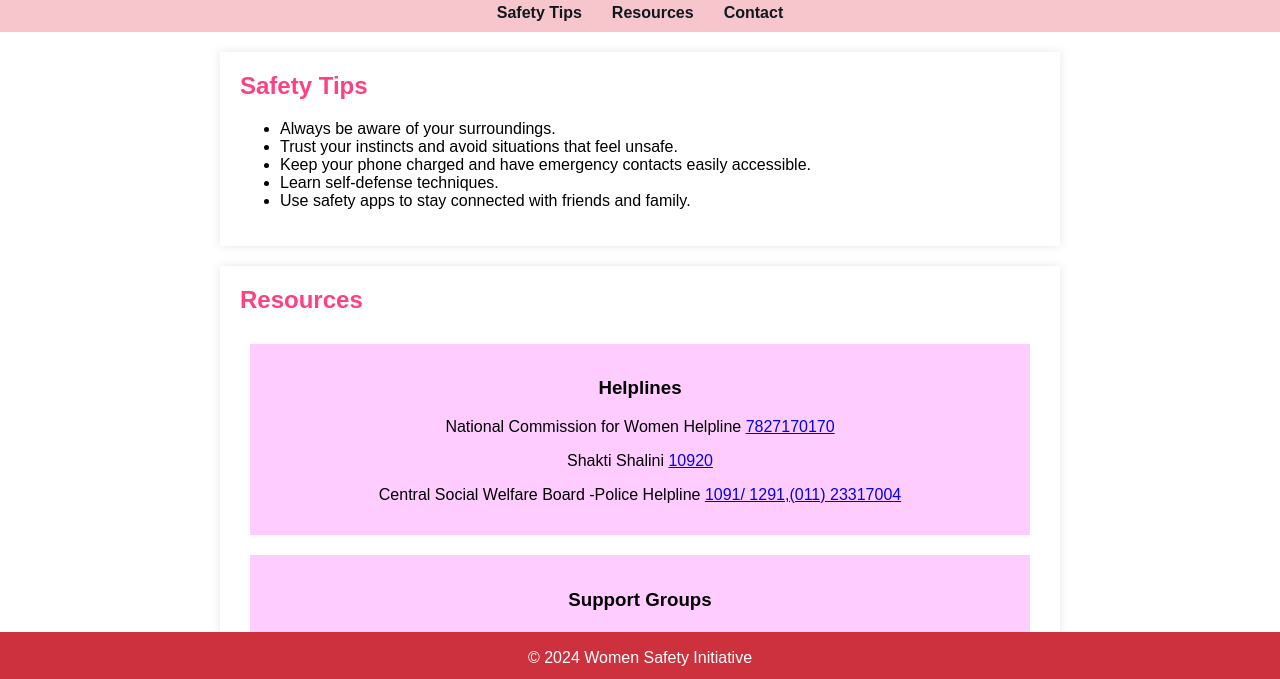
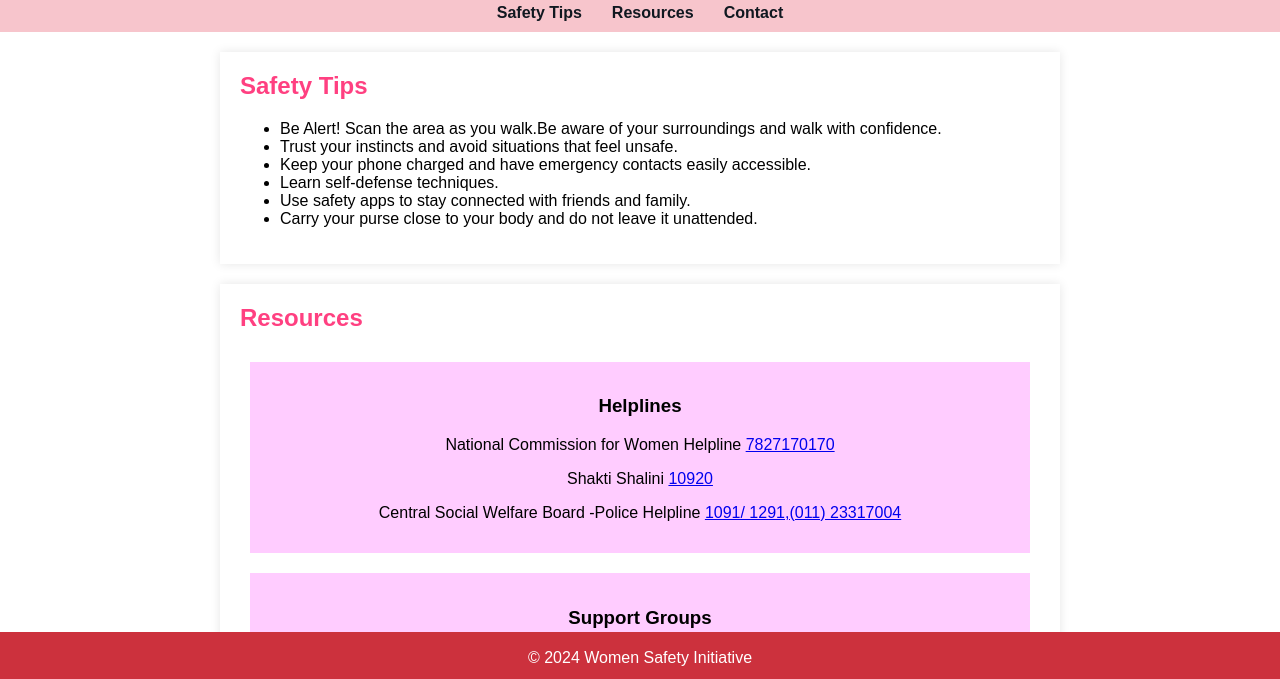
Before and after one commit to ShrishtiSingh26/Empowersafe, a plain HTML site: page index.html in a window 1280 px wide. Shown: the part 116-795 px from the top of the page. Drawn offline with Linux system fonts and the light colour scheme.

Commit message:
Update index.html

```diff
--- a/index.html
+++ b/index.html
@@ -101,11 +101,12 @@
     <div class="container" id="tips">
         <h2 class="section-title">Safety Tips</h2>
         <ul>
-            <li>Always be aware of your surroundings.</li>
+            <li>Be Alert! Scan the area as you walk.Be aware of your surroundings and walk with confidence.</li>
             <li>Trust your instincts and avoid situations that feel unsafe.</li>
             <li>Keep your phone charged and have emergency contacts easily accessible.</li>
             <li>Learn self-defense techniques.</li>
             <li>Use safety apps to stay connected with friends and family.</li>
+	    <li>Carry your purse close to your body and do not leave it unattended. </li>
         </ul>
     </div>
     <div class="container" id="resources">
```
